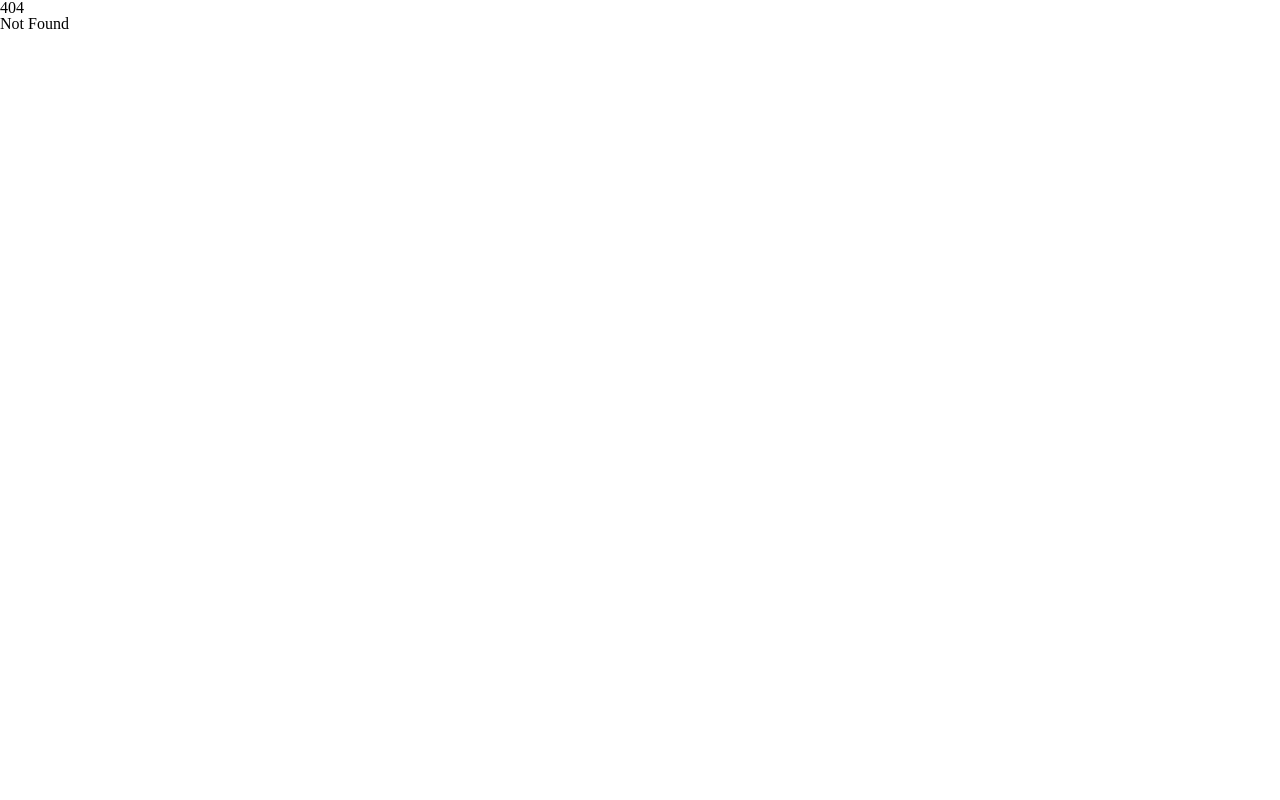
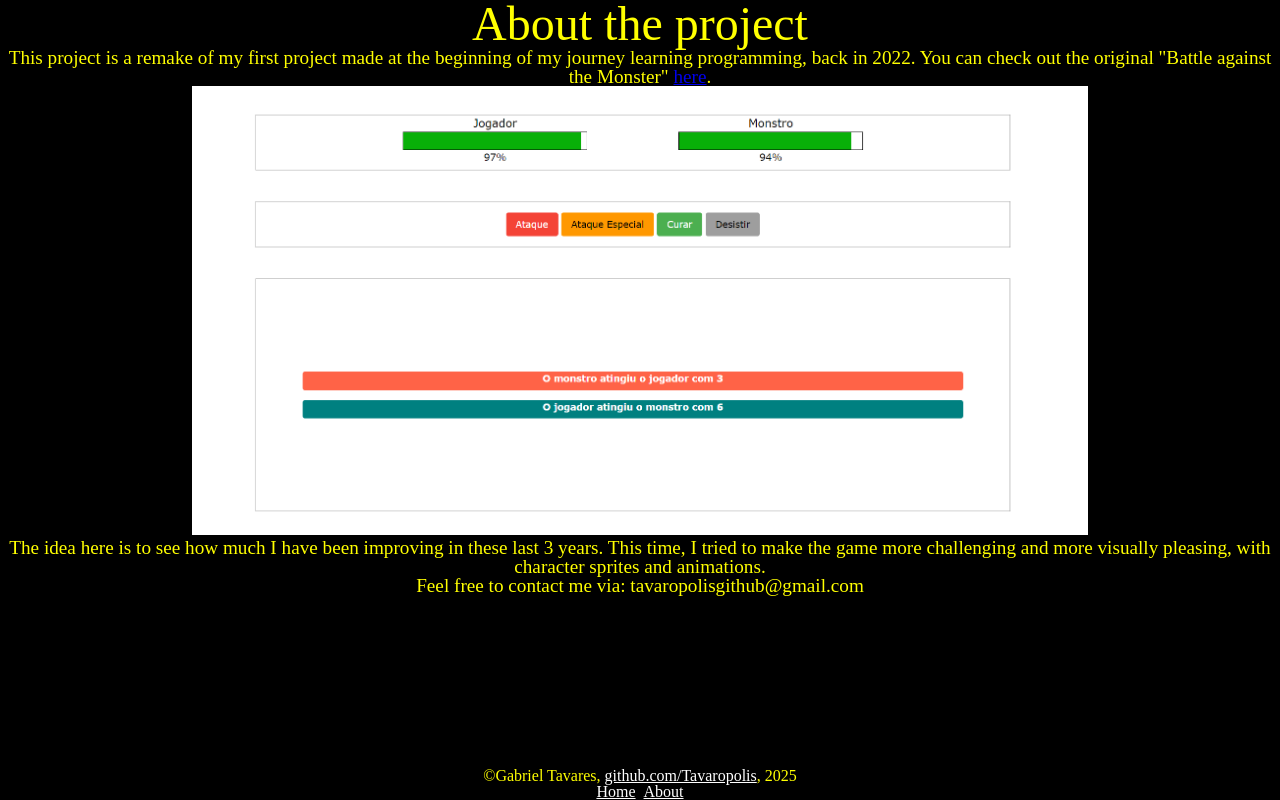
Before and after one commit to Tavaropolis/batalha-contra-monstro-svelte5, a SvelteKit app: page /about in a window 1280 px wide. Before the commit this address had no page. Built offline with nearby package versions, Linux system fonts and the light colour scheme; a web font is replaced by a local one.

Commit message:
feat: about page added

```diff
--- a/src/components/Footer.svelte
+++ b/src/components/Footer.svelte
@@ -2,4 +2,19 @@
     <address>
         &#169Gabriel Tavares, <a href="http://github.com/Tavaropolis" target="_blank">github.com/Tavaropolis</a>, 2025
     </address>
+    <ul>
+        <li><a href="/">Home</a></li>
+        <li><a href="/about">About</a></li>
+    </ul>
 </footer>
+
+<style>
+ul li {
+    display: inline;
+    margin: 2px;
+}
+
+a {
+    color: white
+}
+</style>
--- /dev/null
+++ b/src/routes/about/+page.svelte
@@ -0,0 +1,52 @@
+<script lang="ts">
+//Components
+import Footer from "../../components/Footer.svelte"
+
+</script>
+<div class="about-page">
+    <main>
+        <h1>About the project</h1>
+        <p>This project is a remake of my first project made at the beginning of my journey learning programming, back in 2022.  You can check out the original "Battle against the Monster" <a href="https://tavaropolis.github.io/luta-contra-monstro-vue/" target="_blank">here</a>.</p>
+        <img src="/oldapp.png" alt="">
+        <p>The idea here is to see how much I have been improving in these last 3 years. This time, I tried to make the game more challenging and more visually pleasing, with character sprites and animations.</p>
+        <p>Feel free to contact me via: tavaropolisgithub@gmail.com</p>
+    </main>
+    <Footer/>
+</div>
+
+<style>
+* {
+    box-sizing: border-box;
+}
+
+.about-page {
+    width: 100%;
+    min-height: 100vh;
+    background-color: black;
+    color: yellow;
+    font-family: runescape;
+    display: flex;
+    text-align: center;
+    flex-direction: column;
+    justify-content: center;
+    align-items: center;
+    overflow-x: hidden;
+}
+
+main {
+    flex: 1;
+}
+
+main h1 {
+    font-size: 3rem;
+}
+
+main p {
+    font-size: 1.2rem;
+}
+
+img {
+    width: 70%;
+    height: auto;
+}
+</style>
```
Also changed, not shown: static/oldapp.png (added).
